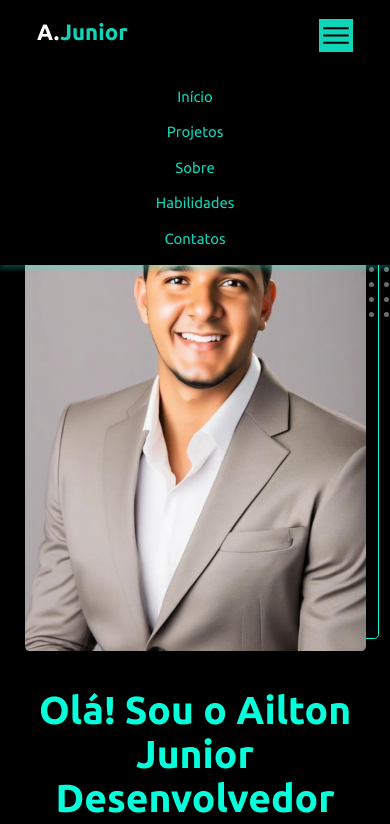
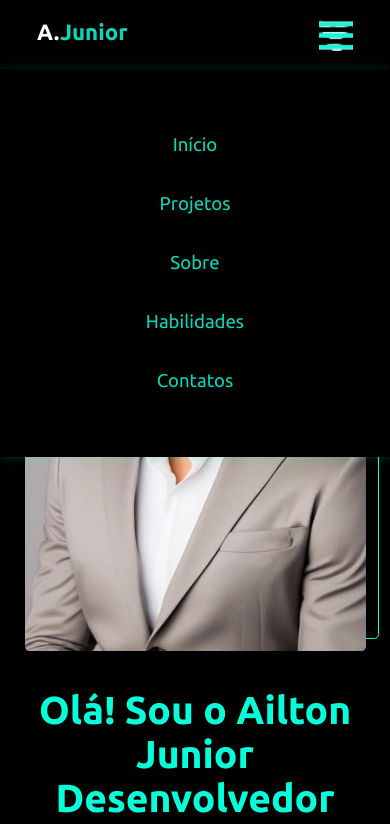
Before and after one commit to ailtonjunior11/ailtonjr.github.io, a plain HTML site: page index.html in a window 390 px wide. Both pictures are taken after a click on the picture 336 px from the left and 35 px from the top of the page. Shown: the top 824 px of the page. Drawn offline with nearby package versions, Linux system fonts and the light colour scheme; a web font is replaced by a local one.

Commit message:
Alterações

```diff
--- a/css/components/navbar.css
+++ b/css/components/navbar.css
@@ -5,6 +5,10 @@
   width: 100%;
   z-index: 10;
   background-color: var(--black);
+}
+
+.navbar .navbar__content a {
+  cursor: default;
 }
 
 .navbar .navbar__content a h2 {
@@ -45,15 +49,11 @@
 }
 
 .navbar.active {
-  box-shadow: 0 0.2rem 0.5rem #04ffd932;
+  box-shadow: 0 0.2rem 3rem #04ffd92a;
 }
 
 .navbar .navbar__content .navbar__mobile a {
   color: var(--secondary-color);
-}
-
-.navbar .navbar__content .navbar__mobile img {
-  background-color: var(--secondary-color);
 }
 
 .navbar .navbar__content .navbar__mobile,
@@ -85,8 +85,8 @@
     position: absolute;
     top: 98%;
     left: 0;
-    padding: 1rem 0;
-    box-shadow: 0 0.4rem 0.5rem #04ffd940;
+    padding: 5rem 0;
+    box-shadow: 0 0.1rem 1rem #04ffd934;
     z-index: 1;
   }
 
@@ -95,7 +95,8 @@
   }
 
   .navbar .navbar__content .navbar__mobile.active .mobile__links a {
-    padding: 1rem;
+    padding: 2rem 0;
+    font-size: 2rem;
     display: block;
     text-align: center;
   }
--- a/index.html
+++ b/index.html
@@ -34,7 +34,6 @@
     <div class="navbar__content max-width mb-0">
       <a href="/">
         <h2>A.<span>Junior</span></h2>
-        <!-- <img src="assets/logo.png" alt="Ailton Junior" height="30px"> -->
       </a>
       <ul class="navbar__links">
         <li><a href="#header">Início</a></li>
@@ -44,7 +43,7 @@
         <li><a href="#footer">Contatos</a></li>
       </ul>
       <div class="navbar__mobile">
-        <img src="assets/menu.svg" alt="menu" class="burger">
+        <img src="assets/menu.png" alt="menu" class="burger">
         <ul class="mobile__links">
           <li><a href="#header">Início</a></li>
           <li><a href="#projects">Projetos</a></li>
```
Also changed, not shown: css/global.css (+0 -50 lines), assets/menu.png (added), assets/menu.svg (deleted).
